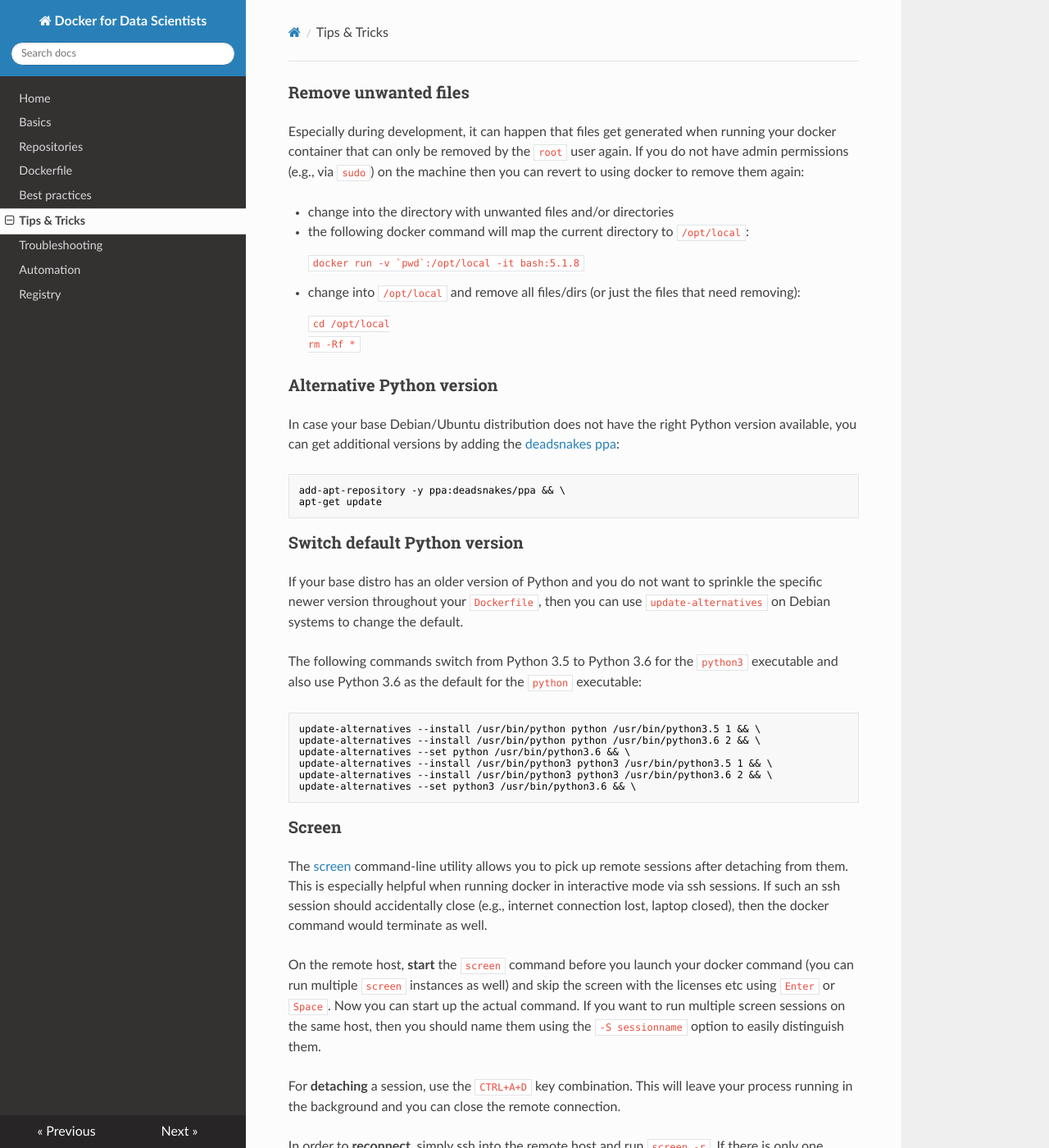
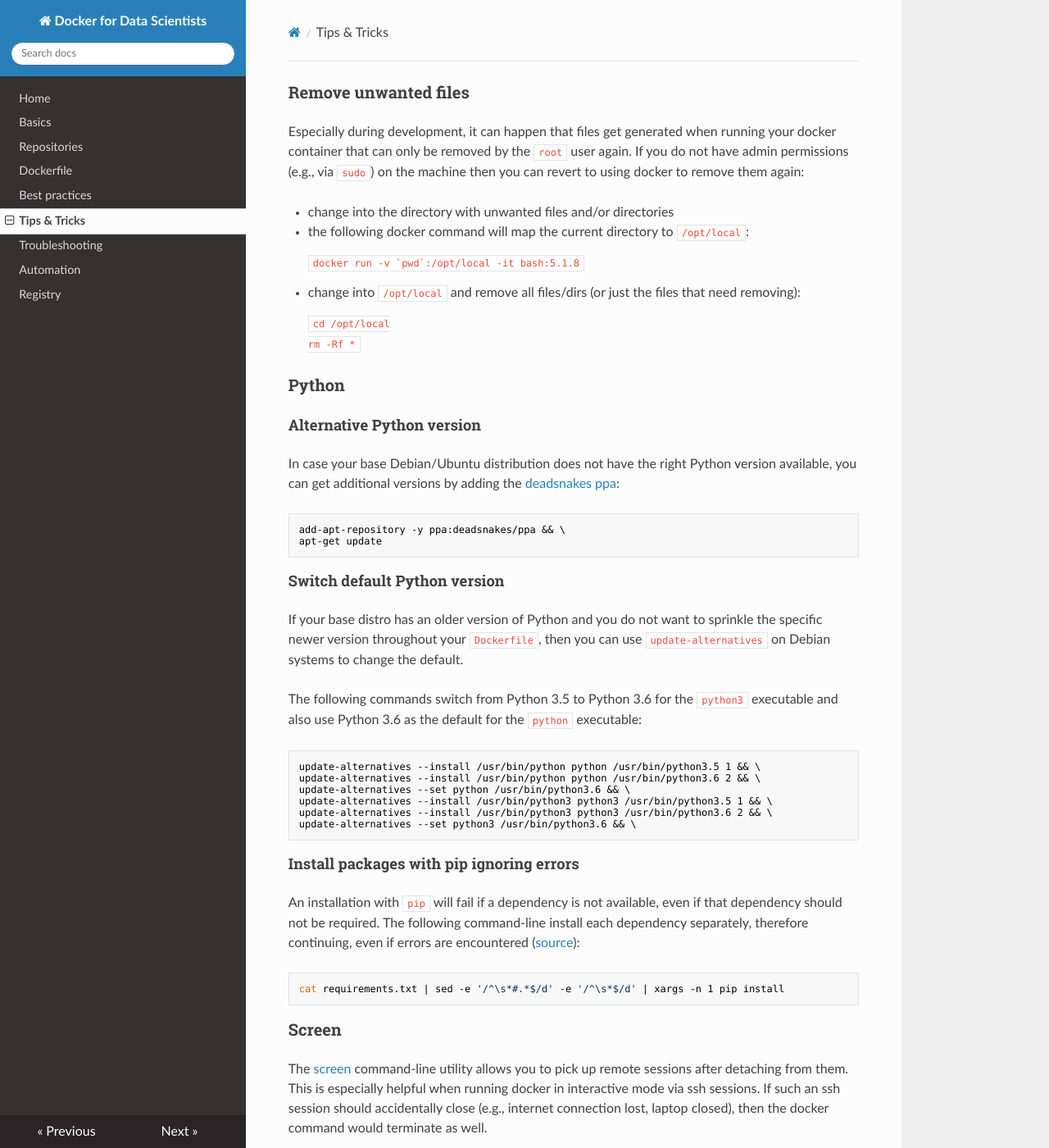
Before and after one commit to waikato-datamining/docker-for-data-scientists, an MkDocs documentation site: the page built from docs/tips_and_tricks.md, in a window 1280 px wide and 1400 px high. Shown: the whole window at 82% size. Built offline with MkDocs 1.6.1, drawn with Linux system fonts in a browser that asks for light colours; nearby versions of some CDN libraries.

Commit message:
commandline for pip to ignore errors

````diff
--- a/docs/tips_and_tricks.md
+++ b/docs/tips_and_tricks.md
@@ -20,7 +20,9 @@ revert to using docker to remove them again:
     rm -Rf *
     ```
 
-# Alternative Python version
+# Python
+
+## Alternative Python version
 
 In case your base Debian/Ubuntu distribution does not have the right Python version
 available, you can get additional versions by adding the [deadsnakes ppa](https://launchpad.net/~deadsnakes/+archive/ubuntu/ppa):
@@ -30,7 +32,7 @@ add-apt-repository -y ppa:deadsnakes/ppa && \
 apt-get update
 ```
 
-# Switch default Python version
+## Switch default Python version
 
 If your base distro has an older version of Python and you do not want to sprinkle the
 specific newer version throughout your `Dockerfile`, then you can use `update-alternatives`
@@ -46,6 +48,15 @@ update-alternatives --set python /usr/bin/python3.6 && \
 update-alternatives --install /usr/bin/python3 python3 /usr/bin/python3.5 1 && \
 update-alternatives --install /usr/bin/python3 python3 /usr/bin/python3.6 2 && \
 update-alternatives --set python3 /usr/bin/python3.6 && \
+```
+
+## Install packages with pip ignoring errors
+
+An installation with `pip` will fail if a dependency is not available, even if that dependency should not be required.
+The following command-line install each dependency separately, therefore continuing, even if errors are encountered ([source](https://stackoverflow.com/a/54053100)):
+
+```
+cat requirements.txt | sed -e '/^\s*#.*$/d' -e '/^\s*$/d' | xargs -n 1 pip install
 ```
 
 
````
